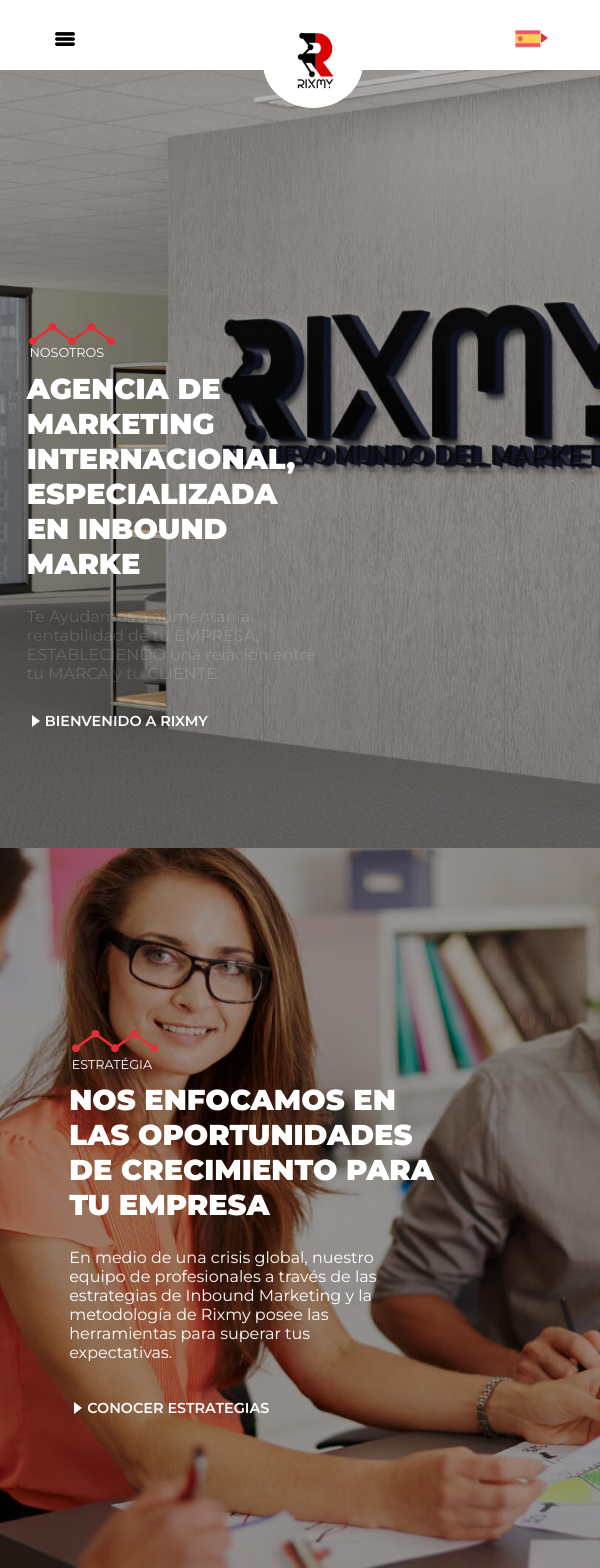
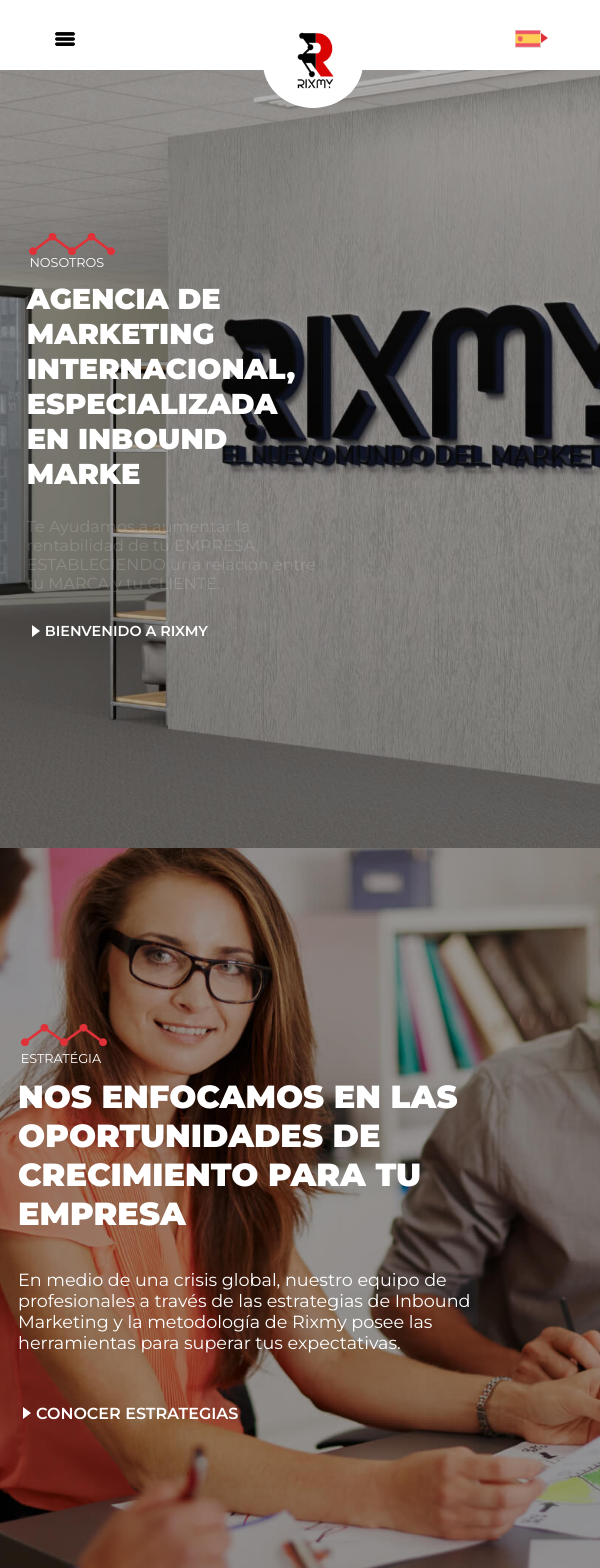
Before and after one commit to Hitpoly/Rixmy, a Next.js app: page / in a window 600 px wide. Shown: the top 1568 px of the page. Built offline with nearby package versions, Linux system fonts and the light colour scheme.

Commit message:
Tu mensaje de commit

```diff
--- a/app/Home/SectionOne/sectionOne.jsx
+++ b/app/Home/SectionOne/sectionOne.jsx
@@ -53,7 +53,6 @@ const SectionOne = () => {
   return (
     <div className={SectionOneStyle.contenedor}>
       <div className={SectionOneStyle.caja}></div>
-      <div className={SectionOneStyle.envoltura}></div>
       <div className={SectionOneStyle.content}>
         <div
           ref={sectionRef}
--- a/app/Home/SectionOne/sectionOne.module.css
+++ b/app/Home/SectionOne/sectionOne.module.css
@@ -25,7 +25,6 @@
     display: flex;
     justify-content: center;
     flex-direction: column;
-    font-family: Montserrat, sans-serif;
     color: white;
     margin-Left: 1.5%;
   }
@@ -63,6 +62,10 @@
       height: 100vh;
     }
 
+    .content {
+      margin-Left: 0%;
+    }
+
     .envoltura {
       width: 8%;
     }
@@ -71,19 +74,14 @@
       height: 8%;
       bottom: 0%;
     }
-
-    .content::after {
-      width: 160px;
-      height: 160px;
-      bottom: 5%;
-      right: 4%;
-      mask-image: radial-gradient(circle 10px at 0 0, transparent 0, transparent 140px, black 60px);
-    }
   }
 
   @media (max-width: 480px) {
     .contenedor {
       height: 100vh;
+    }
+    .content {
+      margin-Left: 0%;
     }
 
     .envoltura {
--- a/app/Home/SectionVideo/sectionVideo.module.css
+++ b/app/Home/SectionVideo/sectionVideo.module.css
@@ -171,7 +171,7 @@
       height: 100vh;
   }
   .content {
-    margin-top: 15%;
+    margin-top: 0%;
   }
 
 
@@ -202,7 +202,7 @@
       height: 100vh;
   }
   .content {
-    margin-top: 15%;
+    margin-top: 0%;
   }
 
 
--- a/app/Nosotros/SectionTwu/sectionTwuStyle.module.css
+++ b/app/Nosotros/SectionTwu/sectionTwuStyle.module.css
@@ -150,7 +150,7 @@
     width: 93.5%;
   }
   .containerSectionFor::before {
-    height: 80px;
+    height: 100px;
   }
   .contentFor h3 {
     font-size: 1.8em;
--- a/app/components/LandingPage/Nav/nav.jsx
+++ b/app/components/LandingPage/Nav/nav.jsx
@@ -35,7 +35,7 @@ var Nav = () => {
     <ul className={NavStyle.containerNav}>
       <li className={NavStyle.containerLogo}>
         <Link href="/">
-          <Image src="/images/rixmy_logo.png" alt="Logo" width={100} height={100}/>
+          <Image src="/images/rixmy_logo.png" alt="Logo" width={400} height={300}/>
         </Link>
       </li>
       <li className={NavStyle.liiconidioma}>
--- a/app/components/LandingPage/TextoSeccion/textoSection.style.module.css
+++ b/app/components/LandingPage/TextoSeccion/textoSection.style.module.css
@@ -130,18 +130,18 @@
       font-size: .8em;
     }
     .mainTextSection {
-      width: 75%;
+      width: 95%;
     }
     .mainTitle {
-      font-size: 1.8em;
+      font-size: 2em;
     }
     .descriptionParagraph {
-      font-size: 1em;
+      font-size: 1.1em;
       margin-top: 7%;
     }
     .buttonLink {
       margin-top: 10%;
-      font-size: .9em;
+      font-size: 1em;
       width: 90%;
     }
 
@@ -152,18 +152,18 @@
       font-size: .8em;
     }
     .mainTextSection {
-      width: 75%;
+      width: 95%;
     }
     .mainTitle {
-      font-size: 1.8em;
+      font-size: 2em;
     }
     .descriptionParagraph {
-      font-size: .9em;
+      font-size: 1.1em;
       margin-top: 7%;
     }
     .buttonLink {
       margin-top: 10%;
-      font-size: .9em;
+      font-size: 1em;
       width: 90%;
     }
   }
```
